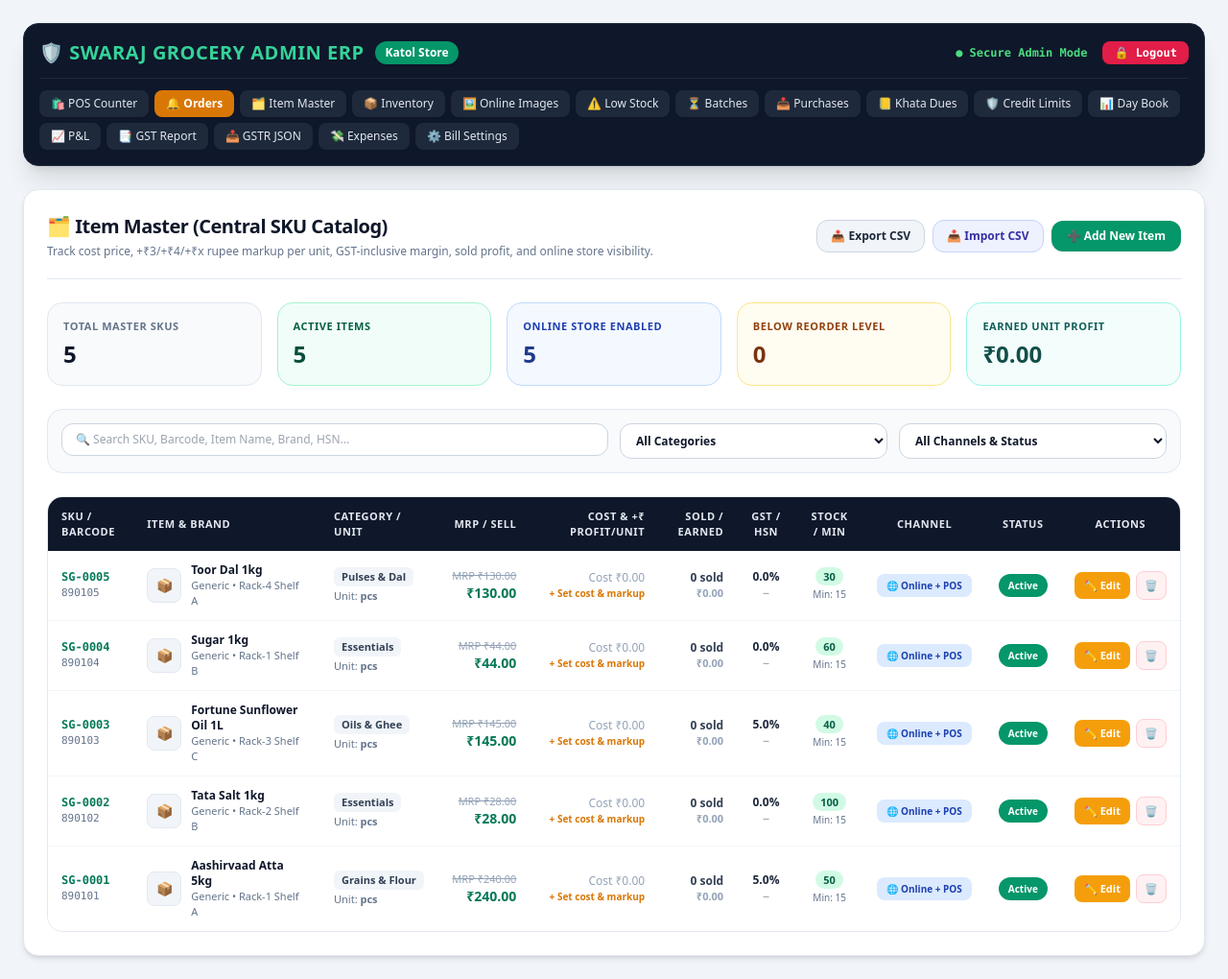
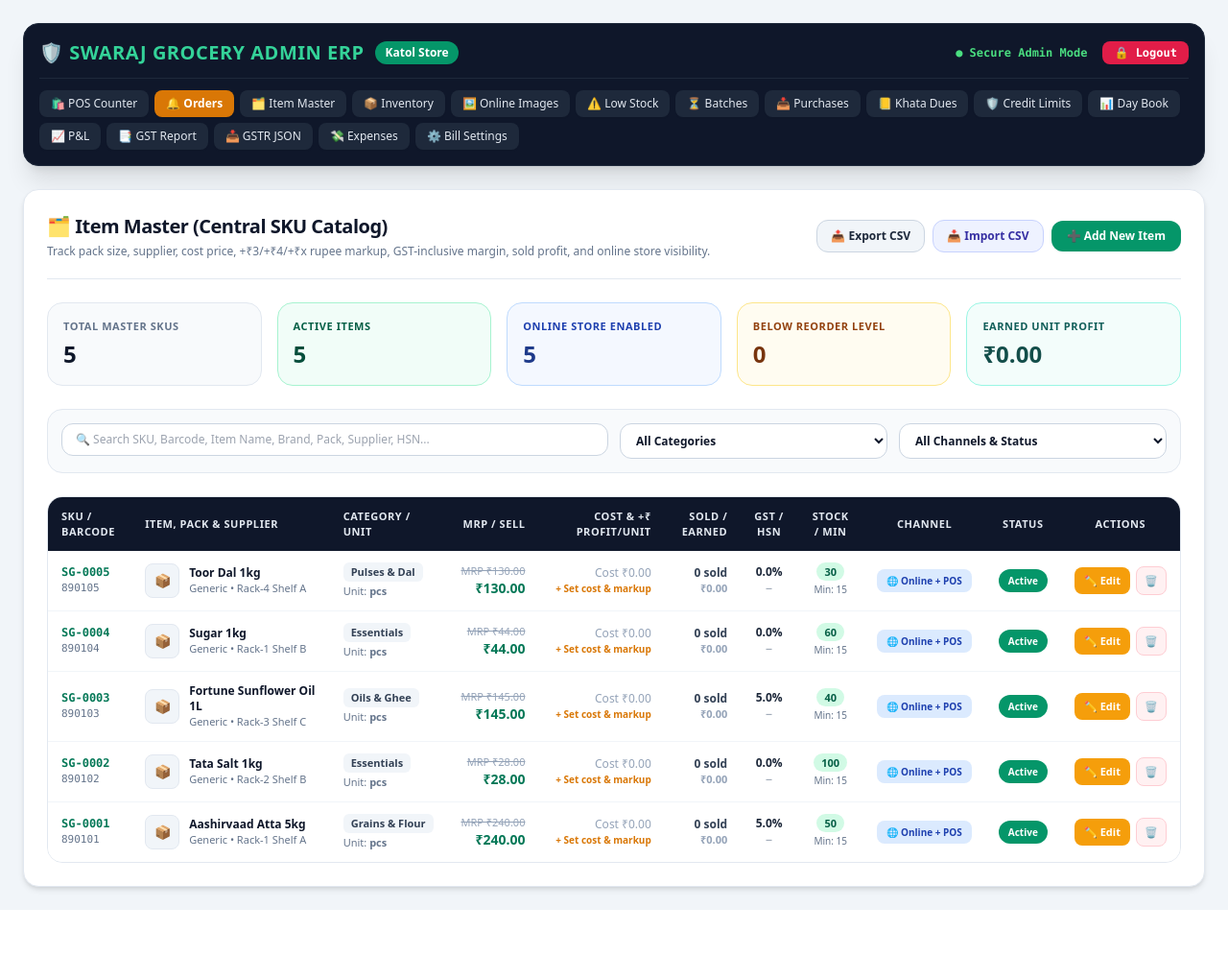
Before and after one commit to yedaboiii/gupta-grocery, a Flask app: page /item_master in a window 1280 px wide. Shown: the whole page at 96% size. After the commit the page ends 948 px from the top, so only its background shows below. Run offline with Flask 3, Linux system fonts and the light colour scheme; the visitor is signed in with stand-in values (Sample User, id 1); data comes from the database, SQL or seed files in the repository; data that the repository does not hold is empty; some libraries are stand-ins or nearby versions.

Commit message:
Add pack size and supplier tracking to Item Master

```diff
--- a/routes/admin.py
+++ b/routes/admin.py
@@ -34,6 +34,8 @@ def _ensure_item_master_columns(cursor, conn):
     migrations = [
         "ALTER TABLE products ADD COLUMN sku_code TEXT DEFAULT ''",
         "ALTER TABLE products ADD COLUMN brand TEXT DEFAULT ''",
+        "ALTER TABLE products ADD COLUMN pack_size TEXT DEFAULT ''",
+        "ALTER TABLE products ADD COLUMN supplier_name TEXT DEFAULT ''",
         "ALTER TABLE products ADD COLUMN unit TEXT DEFAULT 'pcs'",
         "ALTER TABLE products ADD COLUMN mrp REAL DEFAULT 0.0",
         "ALTER TABLE products ADD COLUMN cost_price REAL DEFAULT 0.0",
@@ -172,6 +174,8 @@ def item_master():
                 sku_code = (request.form.get("sku_code") or "").strip()
                 name = (request.form.get("name") or "").strip()
                 brand = (request.form.get("brand") or "").strip()
+                pack_size = (request.form.get("pack_size") or "").strip()
+                supplier_name = (request.form.get("supplier_name") or "").strip()
                 category = (request.form.get("category") or "Essentials").strip()
                 unit = (request.form.get("unit") or "pcs").strip()
                 mrp = float(request.form.get("mrp") or 0.0)
@@ -193,15 +197,15 @@ def item_master():
 
                 cursor.execute("""
                     INSERT INTO products (
-                        barcode, sku_code, name, brand, category, unit,
-                        mrp, price, cost_price, gst_rate, hsn_code,
+                        barcode, sku_code, name, brand, pack_size, supplier_name,
+                        category, unit, mrp, price, cost_price, gst_rate, hsn_code,
                         stock, reorder_level, batch_no, expiry_date, rack_location,
                         image_url, is_online, is_active
                     )
-                    VALUES (?, ?, ?, ?, ?, ?, ?, ?, ?, ?, ?, ?, ?, ?, ?, ?, ?, ?, ?)
+                    VALUES (?, ?, ?, ?, ?, ?, ?, ?, ?, ?, ?, ?, ?, ?, ?, ?, ?, ?, ?, ?, ?)
                 """, (
-                    barcode, sku_code, name, brand, category, unit,
-                    mrp, price, cost_price, gst_rate, hsn_code,
+                    barcode, sku_code, name, brand, pack_size, supplier_name,
+                    category, unit, mrp, price, cost_price, gst_rate, hsn_code,
                     stock, reorder_level, batch_no, expiry_date, rack_location,
                     image_url, is_online, is_active
                 ))
@@ -217,6 +221,8 @@ def item_master():
                 sku_code = (request.form.get("sku_code") or "").strip() or f"SG-{prod_id:04d}"
                 name = (request.form.get("name") or "").strip()
                 brand = (request.form.get("brand") or "").strip()
+                pack_size = (request.form.get("pack_size") or "").strip()
+                supplier_name = (request.form.get("supplier_name") or "").strip()
                 category = (request.form.get("category") or "Essentials").strip()
                 unit = (request.form.get("unit") or "pcs").strip()
                 mrp = float(request.form.get("mrp") or 0.0)
@@ -238,14 +244,14 @@ def item_master():
 
                 cursor.execute("""
                     UPDATE products
-                    SET barcode = ?, sku_code = ?, name = ?, brand = ?, category = ?, unit = ?,
-                        mrp = ?, price = ?, cost_price = ?, gst_rate = ?, hsn_code = ?,
+                    SET barcode = ?, sku_code = ?, name = ?, brand = ?, pack_size = ?, supplier_name = ?,
+                        category = ?, unit = ?, mrp = ?, price = ?, cost_price = ?, gst_rate = ?, hsn_code = ?,
                         stock = ?, reorder_level = ?, batch_no = ?, expiry_date = ?, rack_location = ?,
                         image_url = ?, is_online = ?, is_active = ?
                     WHERE id = ?
                 """, (
-                    barcode, sku_code, name, brand, category, unit,
-                    mrp, price, cost_price, gst_rate, hsn_code,
+                    barcode, sku_code, name, brand, pack_size, supplier_name,
+                    category, unit, mrp, price, cost_price, gst_rate, hsn_code,
                     stock, reorder_level, batch_no, expiry_date, rack_location,
                     image_url, is_online, is_active, prod_id
                 ))
@@ -264,7 +270,6 @@ def item_master():
         conn.close()
         return redirect(url_for("admin.item_master"))
 
-    # Fetch sold quantities per item_name to track cumulative profit on sold units
     sold_map = {}
     try:
         cursor.execute("SELECT LOWER(TRIM(item_name)) AS key_name, SUM(qty) AS sold_qty, SUM(total) AS sold_rev FROM bill_items GROUP BY LOWER(TRIM(item_name))")
@@ -310,6 +315,8 @@ def item_master():
         d["earned_profit"] = earned_profit
         d["sku_code"] = d.get("sku_code") or f"SG-{d['id']:04d}"
         d["brand"] = d.get("brand") or ""
+        d["pack_size"] = d.get("pack_size") or ""
+        d["supplier_name"] = d.get("supplier_name") or ""
         d["unit"] = d.get("unit") or "pcs"
         d["hsn_code"] = d.get("hsn_code") or ""
         d["reorder_level"] = int(d.get("reorder_level") if d.get("reorder_level") is not None else 15)
@@ -353,8 +360,8 @@ def export_item_master_csv():
     output = io.StringIO()
     writer = csv.writer(output)
     headers = [
-        "id", "sku_code", "barcode", "name", "brand", "category", "unit",
-        "mrp", "price", "cost_price", "gst_rate", "hsn_code",
+        "id", "sku_code", "barcode", "name", "brand", "pack_size", "supplier_name",
+        "category", "unit", "mrp", "price", "cost_price", "gst_rate", "hsn_code",
         "stock", "reorder_level", "batch_no", "expiry_date", "rack_location",
         "is_online", "is_active", "image_url"
     ]
@@ -394,6 +401,8 @@ def import_item_master_csv():
             barcode = (row.get("barcode") or "").strip()
             sku_code = (row.get("sku_code") or "").strip()
             brand = (row.get("brand") or "").strip()
+            pack_size = (row.get("pack_size") or "").strip()
+            supplier_name = (row.get("supplier_name") or "").strip()
             category = (row.get("category") or "Essentials").strip()
             unit = (row.get("unit") or "pcs").strip()
             price = float(row.get("price") or 0.0)
@@ -421,30 +430,32 @@ def import_item_master_csv():
             if existing:
                 cursor.execute("""
                     UPDATE products
-                    SET name = ?, brand = ?, category = ?, unit = ?,
-                        mrp = ?, price = ?, cost_price = ?, gst_rate = ?, hsn_code = ?,
-                        stock = ?, reorder_level = ?, batch_no = ?, expiry_date = ?, rack_location = ?,
+                    SET name = ?, brand = ?, pack_size = ?, supplier_name = ?,
+                        category = ?, unit = ?, mrp = ?, price = ?, cost_price = ?,
+                        gst_rate = ?, hsn_code = ?, stock = ?, reorder_level = ?,
+                        batch_no = ?, expiry_date = ?, rack_location = ?,
                         is_online = ?, is_active = ?, image_url = COALESCE(NULLIF(?, ''), image_url)
                     WHERE id = ?
                 """, (
-                    name, brand, category, unit,
-                    mrp, price, cost_price, gst_rate, hsn_code,
-                    stock, reorder_level, batch_no, expiry_date, rack_location,
+                    name, brand, pack_size, supplier_name,
+                    category, unit, mrp, price, cost_price,
+                    gst_rate, hsn_code, stock, reorder_level,
+                    batch_no, expiry_date, rack_location,
                     is_online, is_active, image_url, existing[0]
                 ))
                 updated_count += 1
             else:
                 cursor.execute("""
                     INSERT INTO products (
-                        barcode, sku_code, name, brand, category, unit,
-                        mrp, price, cost_price, gst_rate, hsn_code,
+                        barcode, sku_code, name, brand, pack_size, supplier_name,
+                        category, unit, mrp, price, cost_price, gst_rate, hsn_code,
                         stock, reorder_level, batch_no, expiry_date, rack_location,
                         is_online, is_active, image_url
                     )
-                    VALUES (?, ?, ?, ?, ?, ?, ?, ?, ?, ?, ?, ?, ?, ?, ?, ?, ?, ?, ?)
+                    VALUES (?, ?, ?, ?, ?, ?, ?, ?, ?, ?, ?, ?, ?, ?, ?, ?, ?, ?, ?, ?, ?)
                 """, (
-                    barcode, sku_code, name, brand, category, unit,
-                    mrp, price, cost_price, gst_rate, hsn_code,
+                    barcode, sku_code, name, brand, pack_size, supplier_name,
+                    category, unit, mrp, price, cost_price, gst_rate, hsn_code,
                     stock, reorder_level, batch_no, expiry_date, rack_location,
                     is_online, is_active, image_url
                 ))
@@ -644,7 +655,7 @@ def purchase_entry():
             cursor.execute("UPDATE products SET stock = stock + ? WHERE id = ?", (qty_added, product_id))
             if qty_added > 0 and total_amount > 0:
                 unit_cost = round(total_amount / qty_added, 2)
-                cursor.execute("UPDATE products SET cost_price = ? WHERE id = ?", (unit_cost, product_id))
+                cursor.execute("UPDATE products SET cost_price = ?, supplier_name = COALESCE(NULLIF(?, ''), supplier_name) WHERE id = ?", (unit_cost, supplier_name or "", product_id))
             conn.commit()
             flash("Purchase recorded, unit cost & inventory stock updated successfully!")
     cursor.execute("SELECT id, name, stock FROM products")
--- a/templates/item_master.html
+++ b/templates/item_master.html
@@ -27,7 +27,7 @@
         <div class="flex flex-col lg:flex-row justify-between items-start lg:items-center border-b border-slate-200 pb-5 gap-4">
             <div>
                 <h1 class="text-xl font-extrabold text-slate-900 tracking-tight">🗂️ Item Master (Central SKU Catalog)</h1>
-                <p class="text-xs text-slate-500 mt-1">Track cost price, +₹3/+₹4/+₹x rupee markup per unit, GST-inclusive margin, sold profit, and online store visibility.</p>
+                <p class="text-xs text-slate-500 mt-1">Track pack size, supplier, cost price, +₹3/+₹4/+₹x rupee markup, GST-inclusive margin, sold profit, and online store visibility.</p>
             </div>
             <div class="flex flex-wrap items-center gap-2">
                 <a href="/item_master/export_csv" class="bg-slate-100 hover:bg-slate-200 text-slate-800 border border-slate-300 px-3.5 py-2 rounded-xl text-xs font-bold transition">
@@ -78,7 +78,7 @@
         <!-- Search & Filter Controls -->
         <div class="grid grid-cols-1 md:grid-cols-4 gap-3 bg-slate-50 p-3.5 rounded-2xl border border-slate-200">
             <div class="md:col-span-2">
-                <input type="text" id="master-search" onkeyup="filterMasterTable()" placeholder="🔍 Search SKU, Barcode, Item Name, Brand, HSN..." class="w-full px-3.5 py-2 bg-white border border-slate-300 rounded-xl text-xs outline-none focus:border-emerald-500">
+                <input type="text" id="master-search" onkeyup="filterMasterTable()" placeholder="🔍 Search SKU, Barcode, Item Name, Brand, Pack, Supplier, HSN..." class="w-full px-3.5 py-2 bg-white border border-slate-300 rounded-xl text-xs outline-none focus:border-emerald-500">
             </div>
             <div>
                 <select id="filter-category" onchange="filterMasterTable()" class="w-full px-3 py-2 bg-white border border-slate-300 rounded-xl text-xs font-semibold outline-none focus:border-emerald-500">
@@ -109,7 +109,7 @@
                     <thead>
                         <tr class="bg-slate-900 text-slate-200 text-[11px] uppercase tracking-wider">
                             <th class="py-3 px-3.5 font-bold">SKU / Barcode</th>
-                            <th class="py-3 px-3.5 font-bold">Item & Brand</th>
+                            <th class="py-3 px-3.5 font-bold">Item, Pack & Supplier</th>
                             <th class="py-3 px-3.5 font-bold">Category / Unit</th>
                             <th class="py-3 px-3.5 font-bold text-right">MRP / Sell</th>
                             <th class="py-3 px-3.5 font-bold text-right">Cost & +₹ Profit/Unit</th>
@@ -127,7 +127,7 @@
                         {% set u_sold = item.units_sold | default(0) %}
                         {% set e_profit = item.earned_profit | default(0.0) %}
                         <tr class="master-row hover:bg-slate-50 transition align-middle"
-                            data-search="{{ (item.sku_code ~ ' ' ~ item.barcode ~ ' ' ~ item.name ~ ' ' ~ item.brand ~ ' ' ~ item.hsn_code)|lower }}"
+                            data-search="{{ (item.sku_code ~ ' ' ~ item.barcode ~ ' ' ~ item.name ~ ' ' ~ item.brand ~ ' ' ~ item.pack_size ~ ' ' ~ item.supplier_name ~ ' ' ~ item.hsn_code)|lower }}"
                             data-category="{{ item.category }}"
                             data-online="{{ item.is_online }}"
                             data-active="{{ item.is_active }}">
@@ -135,7 +135,7 @@
                                 <span class="font-mono font-extrabold text-emerald-700 block">{{ item.sku_code }}</span>
                                 <span class="font-mono text-[11px] text-slate-500">{{ item.barcode or 'No Barcode' }}</span>
                             </td>
-                            <td class="py-3 px-3.5 min-w-[190px]">
+                            <td class="py-3 px-3.5 min-w-[205px]">
                                 <div class="flex items-center gap-2.5">
                                     {% if item.image_url %}
                                     <img src="{{ item.image_url }}" alt="{{ item.name }}" class="w-9 h-9 rounded-lg object-contain border border-slate-200 bg-slate-50 p-0.5 shrink-0">
@@ -143,8 +143,16 @@
                                     <div class="w-9 h-9 rounded-lg bg-slate-100 border border-slate-200 flex items-center justify-center text-sm shrink-0">📦</div>
                                     {% endif %}
                                     <div>
-                                        <div class="font-bold text-slate-900">{{ item.name }}</div>
+                                        <div class="font-bold text-slate-900">
+                                            {{ item.name }}
+                                            {% if item.pack_size %}
+                                            <span class="ml-1 px-1.5 py-0.5 rounded bg-emerald-50 text-emerald-800 border border-emerald-200 text-[10px] font-extrabold">{{ item.pack_size }}</span>
+                                            {% endif %}
+                                        </div>
                                         <div class="text-[11px] text-slate-500">{{ item.brand or 'Generic' }} • {{ item.rack_location }}</div>
+                                        {% if item.supplier_name %}
+                                        <div class="text-[10px] text-indigo-700 font-semibold mt-0.5">🚚 {{ item.supplier_name }}</div>
+                                        {% endif %}
                                     </div>
                                 </div>
                             </td>
@@ -246,10 +254,14 @@
                     </div>
                 </div>
 
-                <div class="grid grid-cols-1 sm:grid-cols-3 gap-3">
+                <div class="grid grid-cols-1 sm:grid-cols-4 gap-3">
                     <div class="sm:col-span-2">
                         <label class="block font-bold text-slate-700 mb-1">Item Name *</label>
-                        <input type="text" name="name" id="f-name" required placeholder="e.g. Aashirvaad Shudh Chakki Atta 5kg" class="w-full p-2.5 border border-slate-300 rounded-xl bg-slate-50 focus:bg-white outline-none">
+                        <input type="text" name="name" id="f-name" required placeholder="e.g. Aashirvaad Shudh Chakki Atta" class="w-full p-2.5 border border-slate-300 rounded-xl bg-slate-50 focus:bg-white outline-none">
+                    </div>
+                    <div>
+                        <label class="block font-bold text-slate-700 mb-1">Pack Size</label>
+                        <input type="text" name="pack_size" id="f-pack" placeholder="e.g. 5kg, 1L, 500g" class="w-full p-2.5 border border-slate-300 rounded-xl bg-slate-50 focus:bg-white outline-none">
                     </div>
                     <div>
                         <label class="block font-bold text-slate-700 mb-1">Category *</label>
@@ -326,7 +338,11 @@
                     </div>
                 </div>
 
-                <div class="grid grid-cols-2 sm:grid-cols-4 gap-3">
+                <div class="grid grid-cols-2 sm:grid-cols-5 gap-3">
+                    <div>
+                        <label class="block font-bold text-slate-700 mb-1">Supplier Name</label>
+                        <input type="text" name="supplier_name" id="f-supplier" placeholder="e.g. Katol Traders" class="w-full p-2.5 border border-slate-300 rounded-xl bg-slate-50 focus:bg-white outline-none">
+                    </div>
                     <div>
                         <label class="block font-bold text-slate-700 mb-1">HSN Code</label>
                         <input type="text" name="hsn_code" id="f-hsn" placeholder="e.g. 1101" class="w-full p-2.5 border border-slate-300 rounded-xl bg-slate-50 focus:bg-white outline-none">
@@ -386,7 +402,7 @@
                 <h3 class="text-base font-black text-slate-900">📥 Bulk Import Item Master (CSV)</h3>
                 <button type="button" onclick="document.getElementById('csv-modal').classList.add('hidden')" class="w-7 h-7 rounded-full bg-slate-100 font-bold">✕</button>
             </div>
-            <p class="text-slate-600 leading-relaxed">Upload a CSV exported from Item Master (with columns: <code class="bg-slate-100 px-1 rounded">sku_code, barcode, name, brand, category, unit, mrp, price, cost_price, gst_rate, hsn_code, stock, reorder_level</code>). Existing barcodes/SKUs are updated automatically.</p>
+            <p class="text-slate-600 leading-relaxed">Upload a CSV exported from Item Master (with columns: <code class="bg-slate-100 px-1 rounded">sku_code, barcode, name, brand, pack_size, supplier_name, category, unit, mrp, price, cost_price, gst_rate, hsn_code, stock, reorder_level</code>). Existing barcodes/SKUs are updated automatically.</p>
             <form action="/item_master/import_csv" method="POST" enctype="multipart/form-data" class="space-y-3">
                 <input type="file" name="csv_file" accept=".csv" required class="w-full p-2.5 border border-slate-300 rounded-xl bg-slate-50">
                 <div class="flex justify-end gap-2">
@@ -453,6 +469,8 @@
             document.getElementById('f-barcode').value = '';
             document.getElementById('f-brand').value = '';
             document.getElementById('f-name').value = '';
+            document.getElementById('f-pack').value = '';
+            document.getElementById('f-supplier').value = '';
             document.getElementById('f-category').value = 'Essentials';
             document.getElementById('f-unit').value = 'pcs';
             document.getElementById('f-mrp').value = '';
@@ -481,6 +499,8 @@
             document.getElementById('f-barcode').value = item.barcode || '';
             document.getElementById('f-brand').value = item.brand || '';
             document.getElementById('f-name').value = item.name || '';
+            document.getElementById('f-pack').value = item.pack_size || '';
+            document.getElementById('f-supplier').value = item.supplier_name || '';
             document.getElementById('f-category').value = item.category || 'Essentials';
             document.getElementById('f-unit').value = item.unit || 'pcs';
             document.getElementById('f-mrp').value = item.mrp || 0;
```
